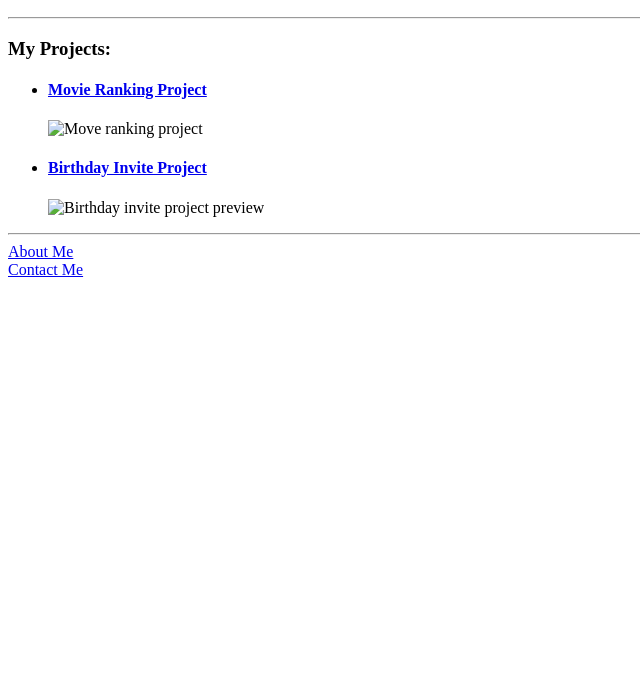
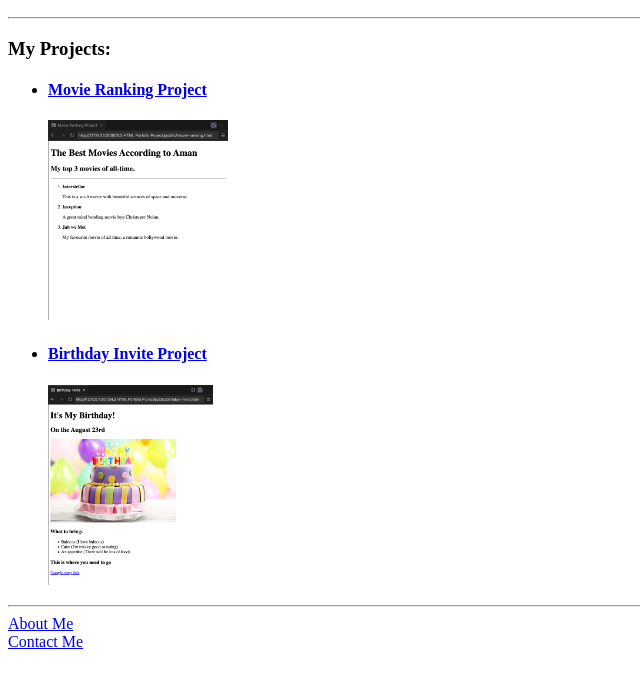
Before and after one commit to MaxCoder07/HTML5-Portfolio, a plain HTML site: page index.html in a window 1280 px wide. Shown: the part 110-798 px from the top of the page, without its empty margins (0-640 px from the left). Drawn offline with Linux system fonts and the light colour scheme.

Commit message:
Update index.html

```diff
--- a/index.html
+++ b/index.html
@@ -13,12 +13,12 @@
     <ul>
         <li>
             <h4><a href="../4.3 HTML Porfolio Project/public/movie-ranking.html">Movie Ranking Project</a></h4>
-            <img src="../4.3 HTML Porfolio Project/assets/images/movie_ranking.png" alt="Move ranking project" height="200">
+            <img src="../assets/images/movie_ranking.png" alt="Move ranking project" height="200">
         </li>
 
         <li>
             <h4><a href="../4.3 HTML Porfolio Project/public/birthday-invite.html">Birthday Invite Project</a></h4>
-            <img src="../4.3 HTML Porfolio Project/assets/images/Birthday_invite.png" alt="Birthday invite project preview" height="200">
+            <img src="../assets/images/Birthday_invite.png" alt="Birthday invite project preview" height="200">
         </li>
     </ul>
 
```
